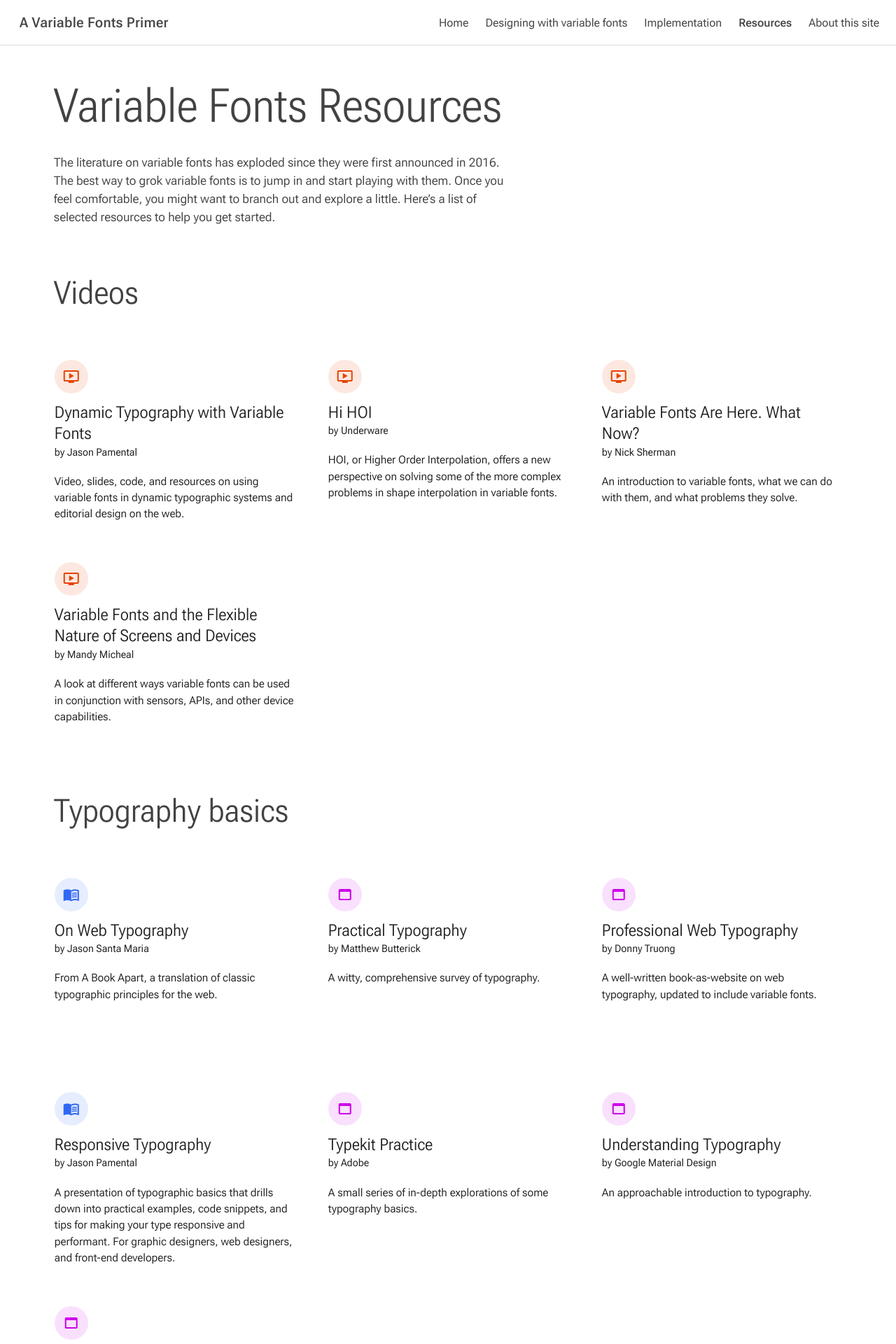
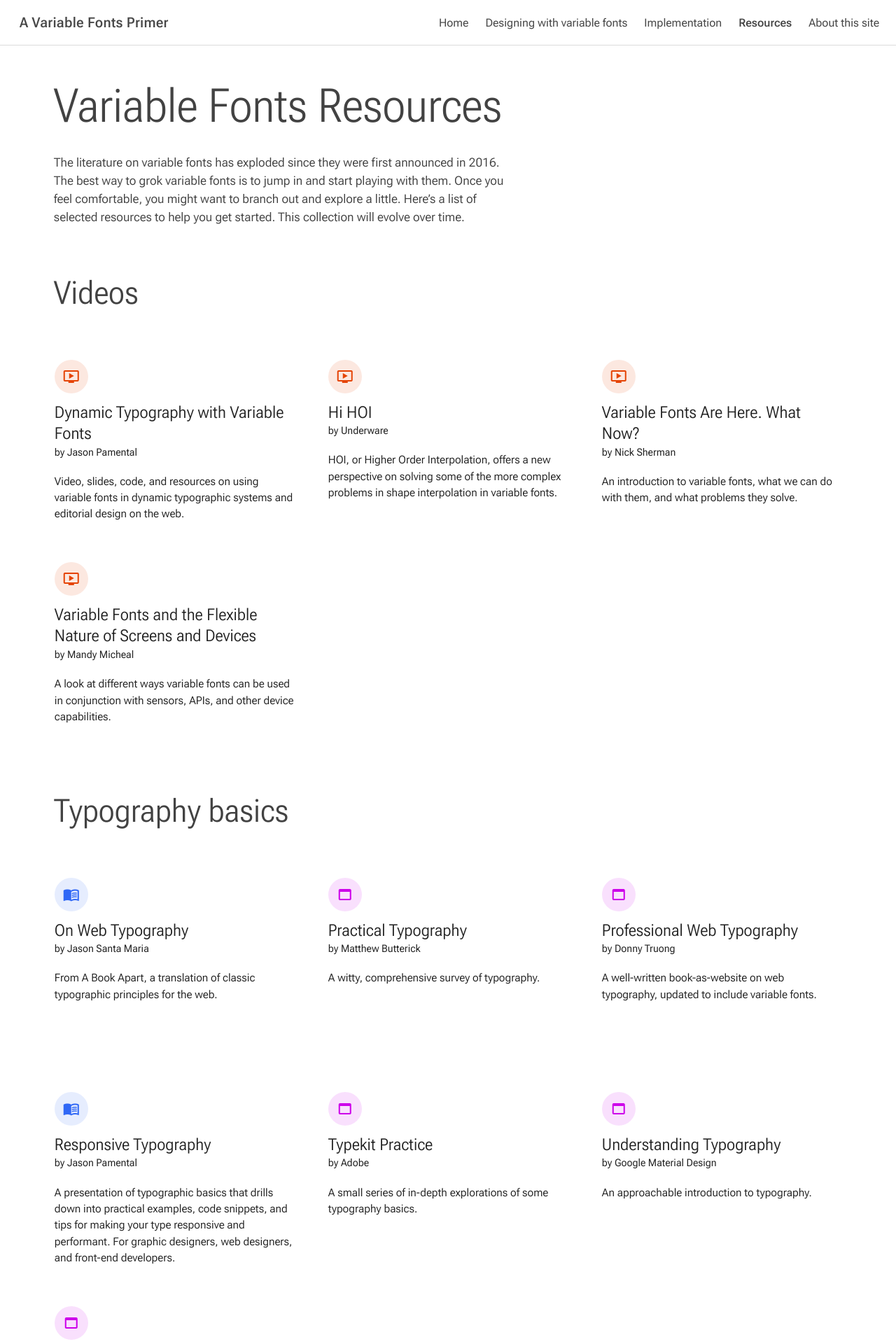
Before and after one commit to jpamental/variable-fonts, a Jekyll site: the page built from pages/variable_font_resources.html, in a window 1280 px wide. Shown: the top 1920 px of the page at 70% size. Built offline with Jekyll 4.4.1, drawn with Linux system fonts in a browser that asks for light colours; a style sheet for code colours, icons or effects is not loaded.

Commit message:
Update variable_font_resources.html
Added a sentence to the end of the intro paragraph to signal that this list is not static; it will evolve over time.

```diff
--- a/pages/variable_font_resources.html
+++ b/pages/variable_font_resources.html
@@ -8,7 +8,7 @@ permalink: /variable-font-resources/
 ---
 <header class="mdc-top-app-bar--fixed-adjust js-top-app-bar--blur content-section">
   <h1>{{ page.title }}</h1>
-  <p>The literature on variable fonts has exploded since they were first announced in 2016. The best way to grok variable fonts is to jump in and start playing with them. Once you feel comfortable, you might want to branch out and explore a little. Here’s a list of selected resources to help you get started.</p>
+  <p>The literature on variable fonts has exploded since they were first announced in 2016. The best way to grok variable fonts is to jump in and start playing with them. Once you feel comfortable, you might want to branch out and explore a little. Here’s a list of selected resources to help you get started. This collection will evolve over time.</p>
 </header>
 <section class="content-section">
 {% assign resourcesGrouped = site.resources | group_by: 'category' | sort: 'name' | reverse %}
```
